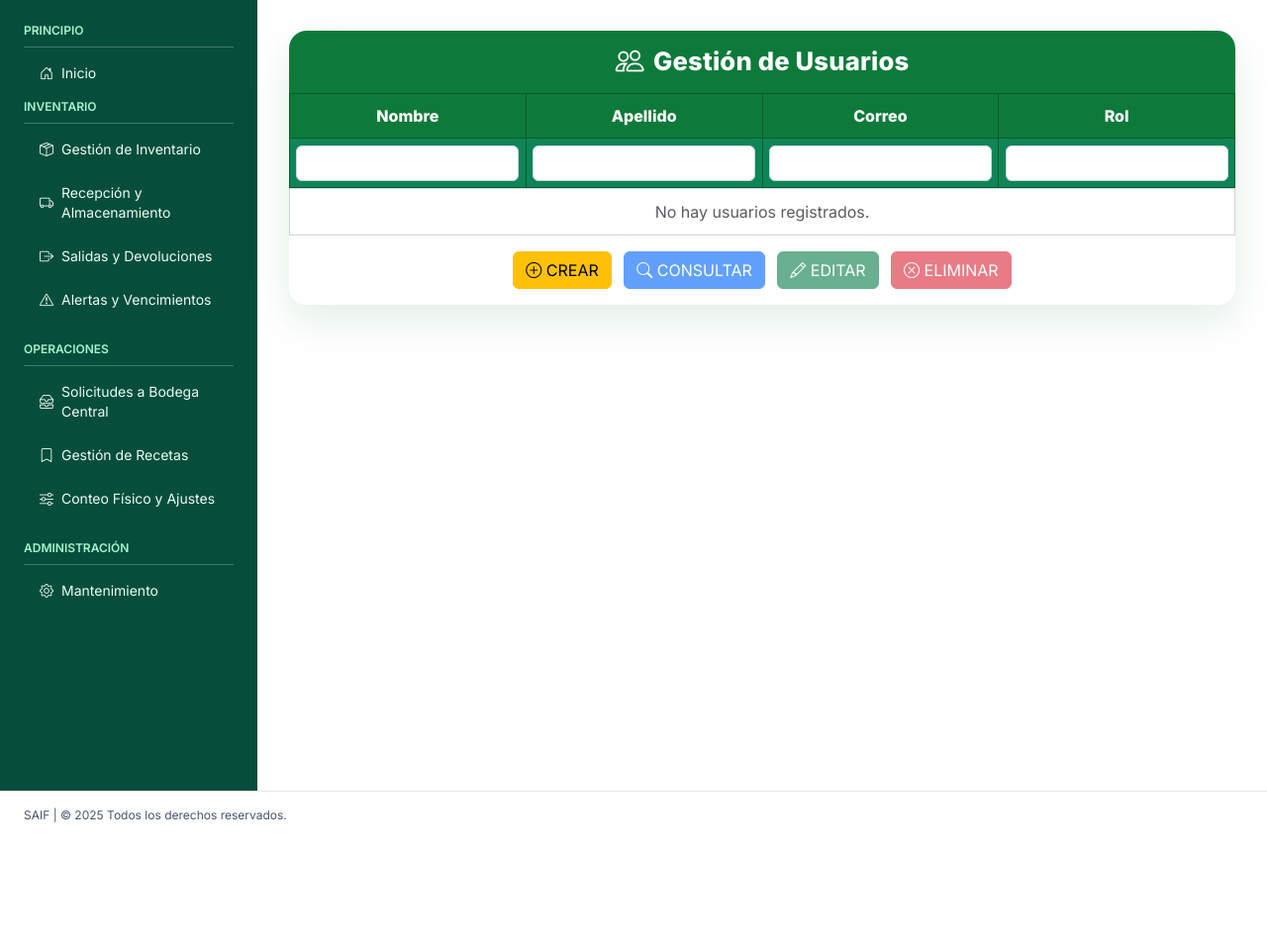
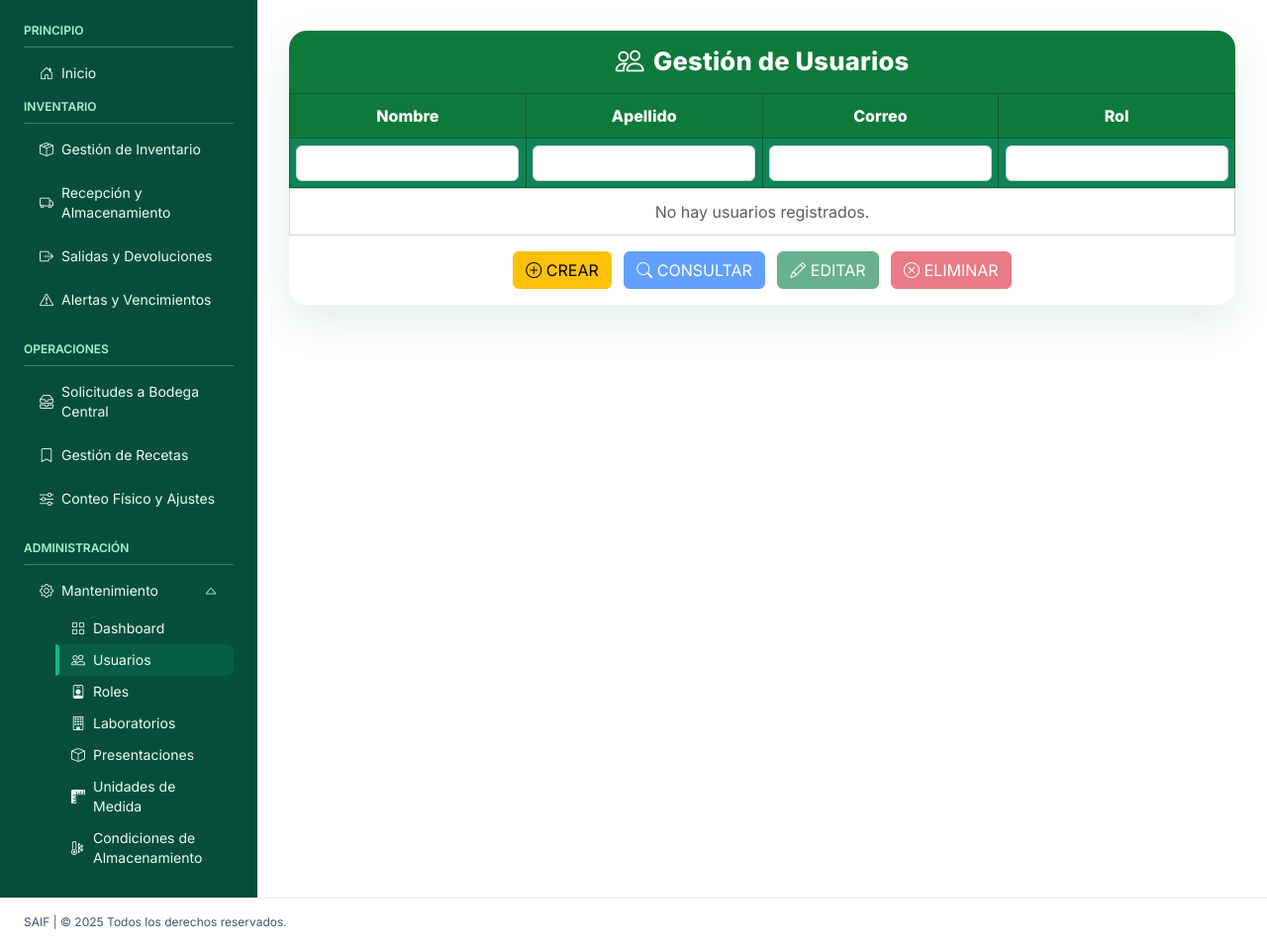
Before and after one commit to PabloChun-16/SaludAhorro, a Django app: page /mantenimiento/usuarios/ in a window 1280 px wide. Shown: the part 57-1013 px from the top of the page at 99% size. Before the commit the page ends 888 px from the top, so only its background shows below. Run offline with Django 5.2, Linux system fonts and the light colour scheme; the visitor is signed in with stand-in values (Sample User, id 1); data that the repository does not hold is empty; some libraries are stand-ins or nearby versions.

Commit message:
Menu De Despliegue

```diff
--- a/apps/dashboard/templates/dashboard/base.html
+++ b/apps/dashboard/templates/dashboard/base.html
@@ -5,8 +5,6 @@
   <meta charset="utf-8" />
   <meta name="viewport" content="width=device-width, initial-scale=1" />
   <title>{% block title %}SAIF · Dashboard{% endblock %}</title>
-
-
 
 
   <!-- Tailwind -->
@@ -19,165 +17,176 @@
           fontFamily: { sans: ['Inter','ui-sans-serif','system-ui'] }
         }
       }
-    }
-
+    };
   </script>
-
 
   <!-- Bootstrap Icons -->
   <link rel="stylesheet" href="https://cdn.jsdelivr.net/npm/bootstrap-icons@1.11.3/font/bootstrap-icons.css">
 
   <style>
-  /* Título con brillo y subrayado animado */
+    /* Título decorativo (opcional) */
     .cheto-title{
-    font-weight: 800;
-    line-height: 1.05;
-    background: linear-gradient(90deg,#0ea5e9,#10b981,#0ea5e9);
-    background-size: 200% auto;
-    -webkit-background-clip: text;
-    background-clip: text;
-    color: transparent;
-    animation: shine 6s linear infinite;
-    position: relative;
+      font-weight:800; line-height:1.05;
+      background:linear-gradient(90deg,#0ea5e9,#10b981,#0ea5e9);
+      background-size:200% auto; -webkit-background-clip:text; background-clip:text;
+      color:transparent; animation:shine 6s linear infinite; position:relative;
     }
     .cheto-title::after{
-    content:"";
-    position:absolute;
-    left:0;
-    bottom:-8px;
-    height:4px;
-    width:120px;
-    background: linear-gradient(90deg,#10b981,transparent);
-    border-radius:9999px;
-    animation: underline 3s ease-in-out infinite;
+      content:""; position:absolute; left:0; bottom:-8px; height:4px; width:120px;
+      background:linear-gradient(90deg,#10b981,transparent); border-radius:9999px;
+      animation:underline 3s ease-in-out infinite;
     }
-  @keyframes shine { to { background-position: 200% center; } }
-  @keyframes underline {
-    0%   { width:90px;  opacity:.7 }
-    50%  { width:220px; opacity:1  }
-    100% { width:90px;  opacity:.7 }
+    @keyframes shine { to { background-position:200% center; } }
+    @keyframes underline { 0%{width:90px;opacity:.7} 50%{width:220px;opacity:1} 100%{width:90px;opacity:.7} }
+
+    /* Submenú de Mantenimiento */
+    .saif-collapse{ overflow:hidden; max-height:0; transition:max-height .25s ease; }
+    .saif-collapse.open{ max-height:500px; }
+    .saif-caret{ transition:transform .2s ease; }
+    .saif-caret.up{ transform:rotate(180deg); }
+
+    .saif-active{ background:rgba(16,185,129,.15); position:relative; }
+    .saif-active::before{
+      content:""; position:absolute; inset:0 auto 0 0; width:4px; background:#10b981; border-radius:0 4px 4px 0;
     }
+    .saif-item{ border-radius:.5rem; }
+    .saif-item:hover{ background:rgba(16,185,129,.2); }
   </style>
 
-<!-- CSS (si no lo tienes ya) -->
+  <!-- Bootstrap (opcional) -->
   <link href="https://cdn.jsdelivr.net/npm/bootstrap@5.3.3/dist/css/bootstrap.min.css" rel="stylesheet">
-
-<!-- JS (necesario para modales) -->
   <script src="https://cdn.jsdelivr.net/npm/bootstrap@5.3.3/dist/js/bootstrap.bundle.min.js" defer></script>
 
-   <!-- CSS -->
-
+  <!-- CSS propio -->
   <link rel="stylesheet" href="{% static 'dashboard/css/dashboard.css' %}">
 
-    <!-- Google Fonts: Inter -->
-
+  <!-- Google Fonts -->
   <link href="https://fonts.googleapis.com/css2?family=Inter:wght@400;600;800&display=swap" rel="stylesheet">
 </head>
+
 <body class="font-sans text-slate-800">
-
-
-
-  <!-- TOPBAR -->
   <!-- TOPBAR -->
   <header class="bg-brand text-white">
     <div class="h-14 px-4 flex items-center gap-3">
       <a href="{% url 'dashboard:index' %}" class="flex items-center gap-3">
-      <img src="{% static 'home/img/logo_empresa.png' %}" alt="Logo SAIF"
-           class="h-8 w-8 rounded-full bg-white p-1">
+        <img src="{% static 'home/img/logo_empresa.png' %}" alt="Logo SAIF" class="h-8 w-8 rounded-full bg-white p-1">
         <span class="text-2xl font-extrabold tracking-wide">SAIF</span>
       </a>
-
 
       <div class="ml-auto flex items-center gap-4">
         {% if request.user.is_authenticated %}
           <form action="{% url 'logout' %}" method="post" class="m-0 p-0">
             {% csrf_token %}
             <button type="submit" class="flex items-center gap-2 hover:underline bg-transparent border-0 text-white">
-        <i class="bi bi-box-arrow-right"></i>
-        Logout
+              <i class="bi bi-box-arrow-right"></i> Logout
             </button>
           </form>
-
           <span class="text-white/80 text-sm hidden sm:inline">
             Hola, {{ request.user.first_name|default:request.user.username }}
           </span>
         {% endif %}
       </div>
-
     </div>
-
   </header>
 
-
   <div class="grid grid-cols-[260px_1fr] min-h-[calc(100vh-56px)]">
-
-
-
     <!-- SIDEBAR -->
-
     <aside class="bg-emerald-900 text-emerald-50 min-h-screen p-4">
-  <!-- Navegación -->
       <nav class="space-y-2 text-sm">
-
         <h6 class="uppercase text-xs text-emerald-200 font-semibold">Principio</h6>
         <hr>
-
         <a href="/dashboard/" class="flex items-center gap-2 px-3 py-2 rounded hover:bg-emerald-800 transition">
           <i class="bi bi-house-door"></i><span>Inicio</span>
-
         </a>
 
         <h6 class="uppercase text-xs text-emerald-200 font-semibold">Inventario</h6>
         <hr>
-
         <a href="/inventario/" class="flex items-center gap-2 px-3 py-2 rounded hover:bg-emerald-800 transition">
-      <i class="bi bi-box-seam"></i>
-      <span>Gestión de Inventario</span>
+          <i class="bi bi-box-seam"></i><span>Gestión de Inventario</span>
         </a>
-
         <a href="/recepcion_almacenamiento/" class="flex items-center gap-2 px-3 py-2 rounded hover:bg-emerald-800 transition">
-      <i class="bi bi-truck"></i>
-      <span>Recepción y Almacenamiento</span>
+          <i class="bi bi-truck"></i><span>Recepción y Almacenamiento</span>
         </a>
-
         <a href="/salidas_devoluciones/" class="flex items-center gap-2 px-3 py-2 rounded hover:bg-emerald-800 transition">
-      <i class="bi bi-box-arrow-right"></i>
-      <span>Salidas y Devoluciones</span>
+          <i class="bi bi-box-arrow-right"></i><span>Salidas y Devoluciones</span>
         </a>
-
         <a href="/alertas_vencimientos/" class="flex items-center gap-2 px-3 py-2 rounded hover:bg-emerald-800 transition">
-      <i class="bi bi-exclamation-triangle"></i>
-      <span>Alertas y Vencimientos</span>
+          <i class="bi bi-exclamation-triangle"></i><span>Alertas y Vencimientos</span>
         </a>
 
         <h6 class="uppercase text-xs text-emerald-200 font-semibold mt-4">Operaciones</h6>
         <hr>
-
         <a href="/solicitudes_bodega_central/" class="flex items-center gap-2 px-3 py-2 rounded hover:bg-emerald-800 transition">
-      <i class="bi bi-inboxes"></i>
-      <span>Solicitudes a Bodega Central</span>
+          <i class="bi bi-inboxes"></i><span>Solicitudes a Bodega Central</span>
         </a>
-
         <a href="/recetas/" class="flex items-center gap-2 px-3 py-2 rounded hover:bg-emerald-800 transition">
-      <i class="bi bi-bookmark"></i>
-      <span>Gestión de Recetas</span>
+          <i class="bi bi-bookmark"></i><span>Gestión de Recetas</span>
         </a>
-
         <a href="/ajustes_inventario/" class="flex items-center gap-2 px-3 py-2 rounded hover:bg-emerald-800 transition">
-      <i class="bi bi-sliders"></i>
-      <span>Conteo Físico y Ajustes</span>
+          <i class="bi bi-sliders"></i><span>Conteo Físico y Ajustes</span>
         </a>
 
         <h6 class="uppercase text-xs text-emerald-200 font-semibold mt-4">Administración</h6>
         <hr>
 
-    <a href="/mantenimiento/" class="flex items-center gap-2 px-3 py-2 rounded hover:bg-emerald-800 transition">
+        {# ==== Mantenimiento: BOTÓN TOGGLE + Submenú (con Dashboard) ==== #}
+        <div id="mantenimiento-group" class="space-y-1">
+          <!-- Botón que SOLO despliega/colapsa (no navega) -->
+          <button type="button"
+                  id="mantenimiento-toggle"
+                  class="saif-item w-full text-left flex items-center gap-2 px-3 py-2 rounded transition"
+                  aria-expanded="false"
+                  aria-controls="mantenimiento-submenu">
             <i class="bi bi-gear"></i>
-      <span>Mantenimiento</span>
+            <span class="flex-1">Mantenimiento</span>
+            <i id="mantenimiento-caret" class="saif-caret bi bi-caret-down ms-auto text-emerald-200"></i>
+          </button>
+
+         <!-- Submenú (incluye Dashboard con ícono) -->
+<div id="mantenimiento-submenu"
+     class="saif-collapse mt-1 ms-8"
+     data-index-url="{% url 'mantenimiento:index' %}">
+
+  <a href="{% url 'mantenimiento:index' %}" class="saif-item flex items-center gap-2 px-3 py-1.5">
+    <i class="bi bi-grid"></i>
+    <span>Dashboard</span>
   </a>
+
+  <a href="{% url 'mantenimiento:mantenimiento_usuarios:lista' %}" class="saif-item flex items-center gap-2 px-3 py-1.5">
+    <i class="bi bi-people"></i>
+    <span>Usuarios</span>
+  </a>
+
+  <a href="{% url 'mantenimiento:mantenimiento_roles:lista' %}" class="saif-item flex items-center gap-2 px-3 py-1.5">
+    <i class="bi bi-person-badge"></i>
+    <span>Roles</span>
+  </a>
+
+  <a href="{% url 'mantenimiento:mantenimiento_laboratorios:lista' %}" class="saif-item flex items-center gap-2 px-3 py-1.5">
+    <i class="bi bi-building"></i>
+    <span>Laboratorios</span>
+  </a>
+
+  <a href="{% url 'mantenimiento:mantenimiento_presentaciones:lista' %}" class="saif-item flex items-center gap-2 px-3 py-1.5">
+    <i class="bi bi-box"></i>
+    <span>Presentaciones</span>
+  </a>
+
+  <a href="{% url 'mantenimiento:mantenimiento_unidadesmedida:lista' %}" class="saif-item flex items-center gap-2 px-3 py-1.5">
+    <i class="bi bi-rulers"></i>
+    <span>Unidades de Medida</span>
+  </a>
+
+  <a href="{% url 'mantenimiento:mantenimiento_condicionesalmacenamiento:lista' %}" class="saif-item flex items-center gap-2 px-3 py-1.5">
+    <i class="bi bi-thermometer-snow"></i>
+    <span>Condiciones de Almacenamiento</span>
+  </a>
+</div>
+
+        </div>
+        {# ==== /Mantenimiento ==== #}
       </nav>
     </aside>
-
 
     <!-- CONTENT -->
     <main class="bg-white">
@@ -188,6 +197,43 @@
   <footer class="border-t text-xs text-slate-600 px-4 py-3">
     SAIF | © 2025 Todos los derechos reservados.
   </footer>
+
+  <!-- Script del sidebar (siempre cargado) -->
+  <script>
+  document.addEventListener('DOMContentLoaded', function () {
+    const path      = location.pathname || '';
+    const toggleBtn = document.getElementById('mantenimiento-toggle');
+    const submenu   = document.getElementById('mantenimiento-submenu');
+    const caret     = document.getElementById('mantenimiento-caret');
+
+    if (!toggleBtn || !submenu || !caret) return;
+
+    const normalize = (s) => (s || '').replace(/\/+$/, '');
+    const open  = () => { submenu.classList.add('open');  caret.classList.add('up');  toggleBtn.setAttribute('aria-expanded','true'); };
+    const close = () => { submenu.classList.remove('open');caret.classList.remove('up');toggleBtn.setAttribute('aria-expanded','false'); };
+    const isOpen = () => submenu.classList.contains('open');
+
+    // Abrir si estás en /mantenimiento/...
+    if (path.startsWith('/mantenimiento/')) open();
+
+    // Resaltar subitem activo (incluye Dashboard)
+    const idxURL = submenu.dataset.indexUrl || '';
+    submenu.querySelectorAll('a').forEach(a => {
+      const href = a.getAttribute('href') || '';
+      if (normalize(path) === normalize(href) || path.startsWith(href + '/')) {
+        a.classList.add('saif-active');
+      }
+      // Caso especial: cuando la ruta es exactamente el dashboard de mantenimiento
+      if (idxURL && normalize(path) === normalize(idxURL) && normalize(href) === normalize(idxURL)) {
+        a.classList.add('saif-active');
+      }
+    });
+
+    // Toggle sin navegación
+    toggleBtn.addEventListener('click', () => { isOpen() ? close() : open(); });
+  });
+  </script>
+
   {% block extra_js %}{% endblock %}
 </body>
 </html>
--- a/apps/mantenimiento/usuarios/templates/mantenimiento_usuarios/lista.html
+++ b/apps/mantenimiento/usuarios/templates/mantenimiento_usuarios/lista.html
@@ -93,6 +93,8 @@
 {% endblock %}
 
 {% block extra_js %}
+
+{{ block.super }}
 <script>
 document.addEventListener("DOMContentLoaded", function () {
   const table         = document.getElementById("tablaUsuarios");
```
Lines whose indentation alone changed are shown as unchanged.
